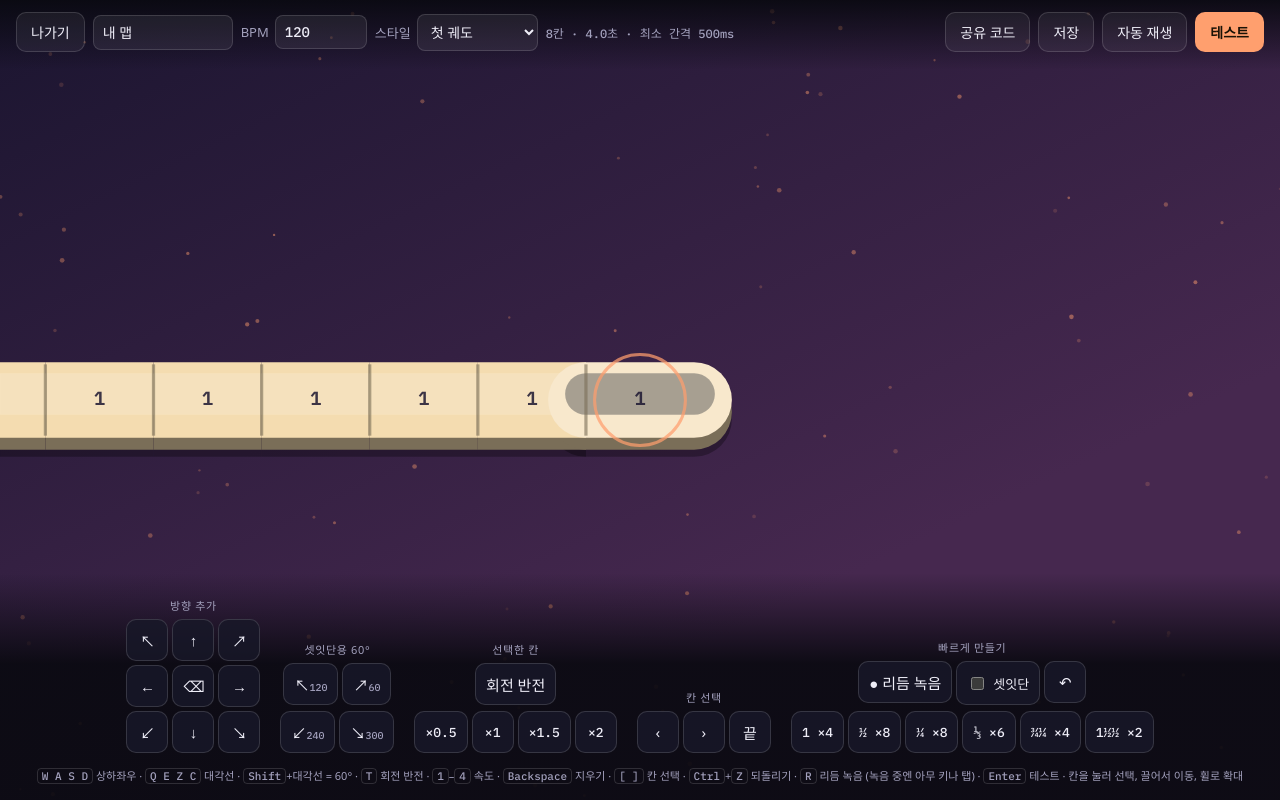
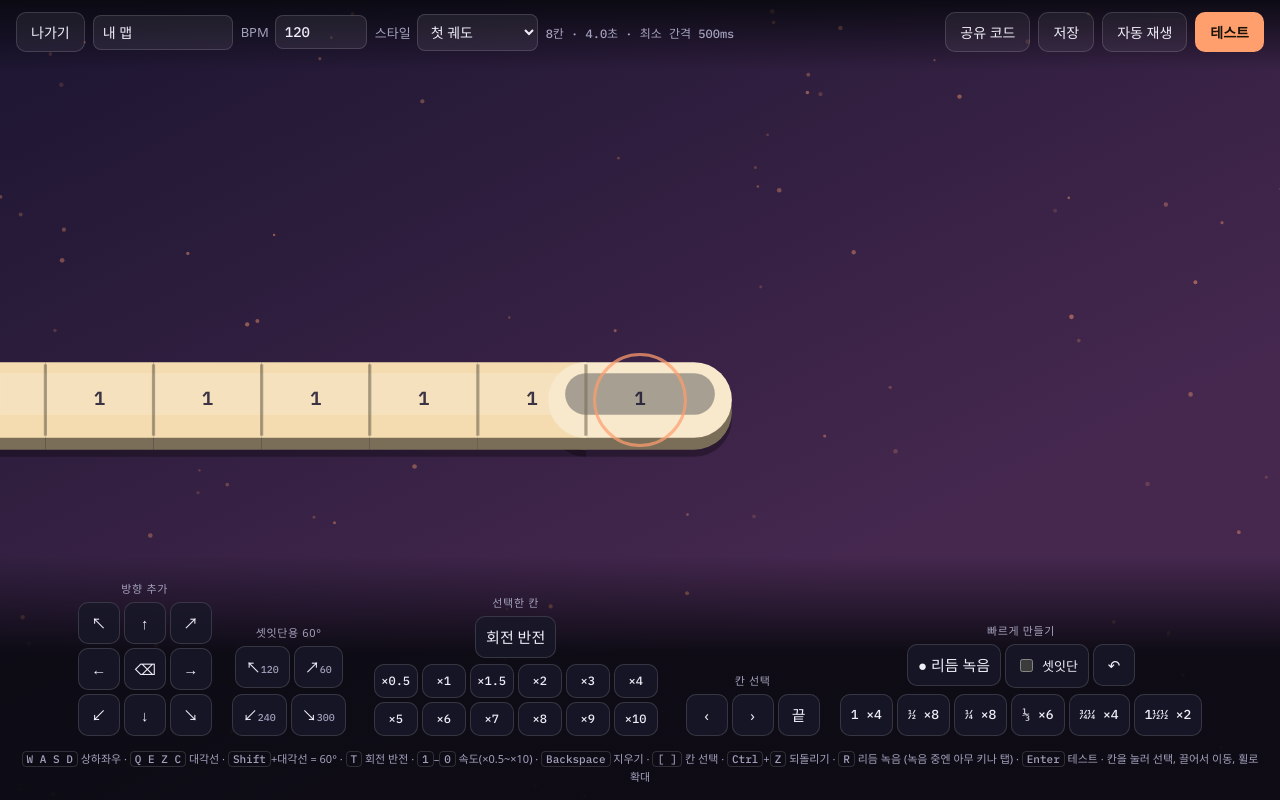
Before and after one commit to Jihoo-rpg/balldance, a plain HTML site: page balldance.html in a window 1280 px wide. Both pictures are taken after a click on the button "새 맵 만들기". Drawn offline with Linux system fonts and the light colour scheme; animation ran at ten frames a second; a web font is replaced by a local one.

Commit message:
편집기 속도를 ×10까지 확장
Co-Authored-By: Claude Opus 5.5 <noreply@anthropic.com>
Claude-Session: https://claude.ai/code/session_01PQpVMMPqBHuYfbwoCuJ4Kp

```diff
--- a/balldance.html
+++ b/balldance.html
@@ -128,6 +128,7 @@ button{font-family:inherit;color:inherit}
 .eb.on{background:var(--hot);color:#1a1206;border-color:transparent}
 .eb:disabled{opacity:.35;cursor:default}
 .eb.mono{font-family:var(--mono);font-size:13px}
+.spd{max-width:300px}.eb.sp{min-width:44px;height:34px;padding:0 6px;font-size:12px}
 .keys{width:100%;text-align:center;font-size:11px;color:var(--muted);line-height:1.6}
 .keys kbd{font-family:var(--mono);border:1px solid var(--line);border-radius:4px;padding:0 4px}
 .toast{position:absolute;left:50%;top:calc(96px + env(safe-area-inset-top,0px));transform:translateX(-50%);background:var(--panel);border:1px solid var(--line);border-radius:999px;padding:8px 16px;font-size:14px;pointer-events:none;white-space:nowrap}
@@ -198,7 +199,7 @@ button{font-family:inherit;color:inherit}
       <div class="row"><button type="button" class="eb" data-d="240">↙<small>240</small></button><button type="button" class="eb" data-d="300">↘<small>300</small></button></div></div>
     <div class="grp"><small>선택한 칸</small>
       <div class="row"><button type="button" class="eb" id="edTw">회전 반전</button></div>
-      <div class="row"><button type="button" class="eb mono" data-s="0.5">×0.5</button><button type="button" class="eb mono" data-s="1">×1</button><button type="button" class="eb mono" data-s="1.5">×1.5</button><button type="button" class="eb mono" data-s="2">×2</button></div></div>
+      <div class="row spd"><button type="button" class="eb mono sp" data-s="0.5">×0.5</button><button type="button" class="eb mono sp" data-s="1">×1</button><button type="button" class="eb mono sp" data-s="1.5">×1.5</button><button type="button" class="eb mono sp" data-s="2">×2</button><button type="button" class="eb mono sp" data-s="3">×3</button><button type="button" class="eb mono sp" data-s="4">×4</button><button type="button" class="eb mono sp" data-s="5">×5</button><button type="button" class="eb mono sp" data-s="6">×6</button><button type="button" class="eb mono sp" data-s="7">×7</button><button type="button" class="eb mono sp" data-s="8">×8</button><button type="button" class="eb mono sp" data-s="9">×9</button><button type="button" class="eb mono sp" data-s="10">×10</button></div></div>
     <div class="grp"><small>칸 선택</small>
       <div class="row"><button type="button" class="eb" id="edPrev" aria-label="이전 칸">‹</button><button type="button" class="eb" id="edNext" aria-label="다음 칸">›</button><button type="button" class="eb" id="edEnd">끝</button></div></div>
     <div class="grp"><small>빠르게 만들기</small>
@@ -211,7 +212,7 @@ button{font-family:inherit;color:inherit}
         <button type="button" class="eb mono" data-st=".75,.25,.75,.25,.75,.25,.75,.25">¾¼ ×4</button>
         <button type="button" class="eb mono" data-st="1.5,.5,1.5,.5">1½½ ×2</button>
       </div></div>
-    <div class="keys"><kbd>W A S D</kbd> 상하좌우 · <kbd>Q E Z C</kbd> 대각선 · <kbd>Shift</kbd>+대각선 = 60° · <kbd>T</kbd> 회전 반전 · <kbd>1</kbd>–<kbd>4</kbd> 속도 · <kbd>Backspace</kbd> 지우기 · <kbd>[ ]</kbd> 칸 선택 · <kbd>Ctrl</kbd>+<kbd>Z</kbd> 되돌리기 · <kbd>R</kbd> 리듬 녹음 (녹음 중엔 아무 키나 탭) · <kbd>Enter</kbd> 테스트 · 칸을 눌러 선택, 끌어서 이동, 휠로 확대</div>
+    <div class="keys"><kbd>W A S D</kbd> 상하좌우 · <kbd>Q E Z C</kbd> 대각선 · <kbd>Shift</kbd>+대각선 = 60° · <kbd>T</kbd> 회전 반전 · <kbd>1</kbd>–<kbd>0</kbd> 속도(×0.5~×10) · <kbd>Backspace</kbd> 지우기 · <kbd>[ ]</kbd> 칸 선택 · <kbd>Ctrl</kbd>+<kbd>Z</kbd> 되돌리기 · <kbd>R</kbd> 리듬 녹음 (녹음 중엔 아무 키나 탭) · <kbd>Enter</kbd> 테스트 · 칸을 눌러 선택, 끌어서 이동, 휠로 확대</div>
   </div>
   <div class="toast" id="edToast" hidden></div>
   <div class="sharebox" id="edShareBox" hidden>
@@ -292,8 +293,9 @@ const m360=x=>((x%360)+360)%360;
 function buildLevel(w){
   const toks=[];let mod={};
   let pp=w.pat;while(/\(([^()]*)\)(\d+)/.test(pp))pp=pp.replace(/\(([^()]*)\)(\d+)/g,(m,a,n)=>a.repeat(+n));
-  for(const ch of pp){
+  for(let ci=0;ci<pp.length;ci++){const ch=pp[ci];
     if(ch==='*'){mod.tw=1;continue}
+    if(ch==='{'){const e=pp.indexOf('}',ci);const v=parseFloat(pp.slice(ci+1,e));if(v>0)mod.sp=v;ci=e;continue}
     if('>^<_'.includes(ch)){mod.sp={'>':2,'^':1.5,'<':1,'_':0.5}[ch];continue}
     const d=DIR[ch];if(d===undefined)continue;
     toks.push({dir:d,tw:mod.tw,sp:mod.sp});mod={};
@@ -351,7 +353,7 @@ function sched(){
   const w=G.world,L=G.lvl,horizon=AC.currentTime+.16,stopAt=L.end+COUNT*(60/w.bpm);
   while(G.startAt+M.t<horizon&&M.t<stopAt){
     while(M.seg+1<L.segs.length&&L.segs[M.seg+1].t<=M.t+1e-6){M.seg++;if(L.segs[M.seg].t>M.t-1e-6){M.t=L.segs[M.seg].t;M.step=0}}
-    const beat=L.segs[M.seg].beat,at=G.startAt+M.t,s=M.step%16,intro=M.t<G.introEnd-1e-4;
+    let beat=L.segs[M.seg].beat;while(beat<.24)beat*=2;const at=G.startAt+M.t,s=M.step%16,intro=M.t<G.introEnd-1e-4;
     if(at>AC.currentTime-.01){
       if(s===0){M.bar++;M.deg=w.prog[M.bar%w.prog.length];if(!intro)pad(at,chord(w,M.deg).map(m=>mtof(m)),beat*4)}
       if(w.kick[s]==='x')kick(at);
@@ -501,8 +503,8 @@ $('newMap').addEventListener('click',()=>openEditor({id:'m'+Date.now().toString(
 const LET={};for(const k in DIR)LET[DIR[k]]=k;
 const SPC={2:'>',1.5:'^',1:'<',0.5:'_'};
 function patToToks(pat){let pp=pat;while(/\(([^()]*)\)(\d+)/.test(pp))pp=pp.replace(/\(([^()]*)\)(\d+)/g,(m,a,n)=>a.repeat(+n));
-  const out=[];let mod={};for(const ch of pp){if(ch==='*'){mod.tw=1;continue}if('>^<_'.includes(ch)){mod.sp={'>':2,'^':1.5,'<':1,'_':.5}[ch];continue}const d=DIR[ch];if(d===undefined)continue;out.push({dir:d,tw:mod.tw,sp:mod.sp});mod={}}return out}
-function toksToPat(t){return t.map(k=>(k.tw?'*':'')+(k.sp?SPC[k.sp]:'')+LET[k.dir]).join('')}
+  const out=[];let mod={};for(let ci=0;ci<pp.length;ci++){const ch=pp[ci];if(ch==='*'){mod.tw=1;continue}if(ch==='{'){const e=pp.indexOf('}',ci);const v=parseFloat(pp.slice(ci+1,e));if(v>0)mod.sp=v;ci=e;continue}if('>^<_'.includes(ch)){mod.sp={'>':2,'^':1.5,'<':1,'_':.5}[ch];continue}const d=DIR[ch];if(d===undefined)continue;out.push({dir:d,tw:mod.tw,sp:mod.sp});mod={}}return out}
+function toksToPat(t){return t.map(k=>(k.tw?'*':'')+(k.sp?(SPC[k.sp]||'{'+k.sp+'}'):'')+LET[k.dir]).join('')}
 function mapWorld(m){return Object.assign({},W[m.style],{name:m.name||'내 맵',bpm:m.bpm,pat:m.pat,sub:'내 맵',diff:0})}
 let E=null;
 function edMap(){return{id:E.id,name:$('edName').value.trim()||'내 맵',bpm:E.bpm,style:E.style,pat:toksToPat(E.toks)}}
@@ -519,8 +521,8 @@ function openEditor(m){
 function edRefresh(){
   E.lvl=buildLevel(mapWorld(edMap()));const L=E.lvl,b=60/E.bpm;
   let mg=1e9;for(let k=2;k<=L.n;k++)mg=Math.min(mg,L.tiles[k].t-L.tiles[k-1].t);
-  const info=$('edInfo');info.textContent=`${L.n}칸 · ${(L.end-L.tiles[0].t).toFixed(1)}초`+(L.n>1?` · 최소 간격 ${Math.round(mg*1000)}ms`:'')+(mg<.08?' · 너무 빨라요':'');
-  info.classList.toggle('warn',mg<.08);
+  const info=$('edInfo');info.textContent=`${L.n}칸 · ${(L.end-L.tiles[0].t).toFixed(1)}초`+(L.n>1?` · 최소 간격 ${Math.round(mg*1000)}ms`:'');
+
   const t=E.sel>0?E.toks[E.sel-1]:null;
   $('edTw').disabled=!t;$('edTw').classList.toggle('on',!!(t&&t.tw));
   document.querySelectorAll('#editor [data-s]').forEach(el=>{el.disabled=!t;el.classList.toggle('on',!!(t&&t.sp===+el.dataset.s))});
@@ -587,7 +589,7 @@ function edTest(auto){if(REC)recStop();if(!E.toks.length){toast('칸을 하나
 function encodeMap(m){return'BD1:'+btoa(unescape(encodeURIComponent(JSON.stringify({n:m.name,b:m.bpm,s:m.style,p:m.pat}))))}
 function decodeMap(code){
   const raw=code.trim().replace(/^BD1:/,'');const o=JSON.parse(decodeURIComponent(escape(atob(raw))));
-  if(typeof o.p!=='string'||!/^[RTEHUGQLZJDNCa-k*>^<_()0-9 ]*$/.test(o.p))throw 0;
+  if(typeof o.p!=='string'||!/^[RTEHUGQLZJDNCa-k*>^<_()0-9{}. ]*$/.test(o.p))throw 0;
   const b=Math.round(+o.b);if(!(b>=40&&b<=300))throw 0;
   return{name:String(o.n||'받은 맵').slice(0,24),bpm:b,style:Math.max(0,Math.min(11,o.s|0)),pat:o.p};
 }
@@ -619,7 +621,7 @@ function edKey(e){
   else if(c==='KeyT')edTw();
   else if(c==='KeyR')recStart();
   else if((e.ctrlKey||e.metaKey)&&c==='KeyZ'){e.preventDefault();edUndo()}
-  else if(c==='Digit1')edSp(.5);else if(c==='Digit2')edSp(1);else if(c==='Digit3')edSp(1.5);else if(c==='Digit4')edSp(2);
+  else if(c==='Digit1')edSp(.5);else if(c==='Digit2')edSp(1);else if(c==='Digit3')edSp(1.5);else if(c==='Digit4')edSp(2);else if(c==='Digit5')edSp(3);else if(c==='Digit6')edSp(4);else if(c==='Digit7')edSp(5);else if(c==='Digit8')edSp(6);else if(c==='Digit9')edSp(8);else if(c==='Digit0')edSp(10);
   else if(c==='BracketLeft')edSel(E.sel-1);else if(c==='BracketRight')edSel(E.sel+1);
   else if(c==='Home')edSel(0);else if(c==='End')edSel(E.toks.length);
   else if(c==='Enter'){e.preventDefault();edTest(false)}
```
Also changed, not shown: 1 other file.
